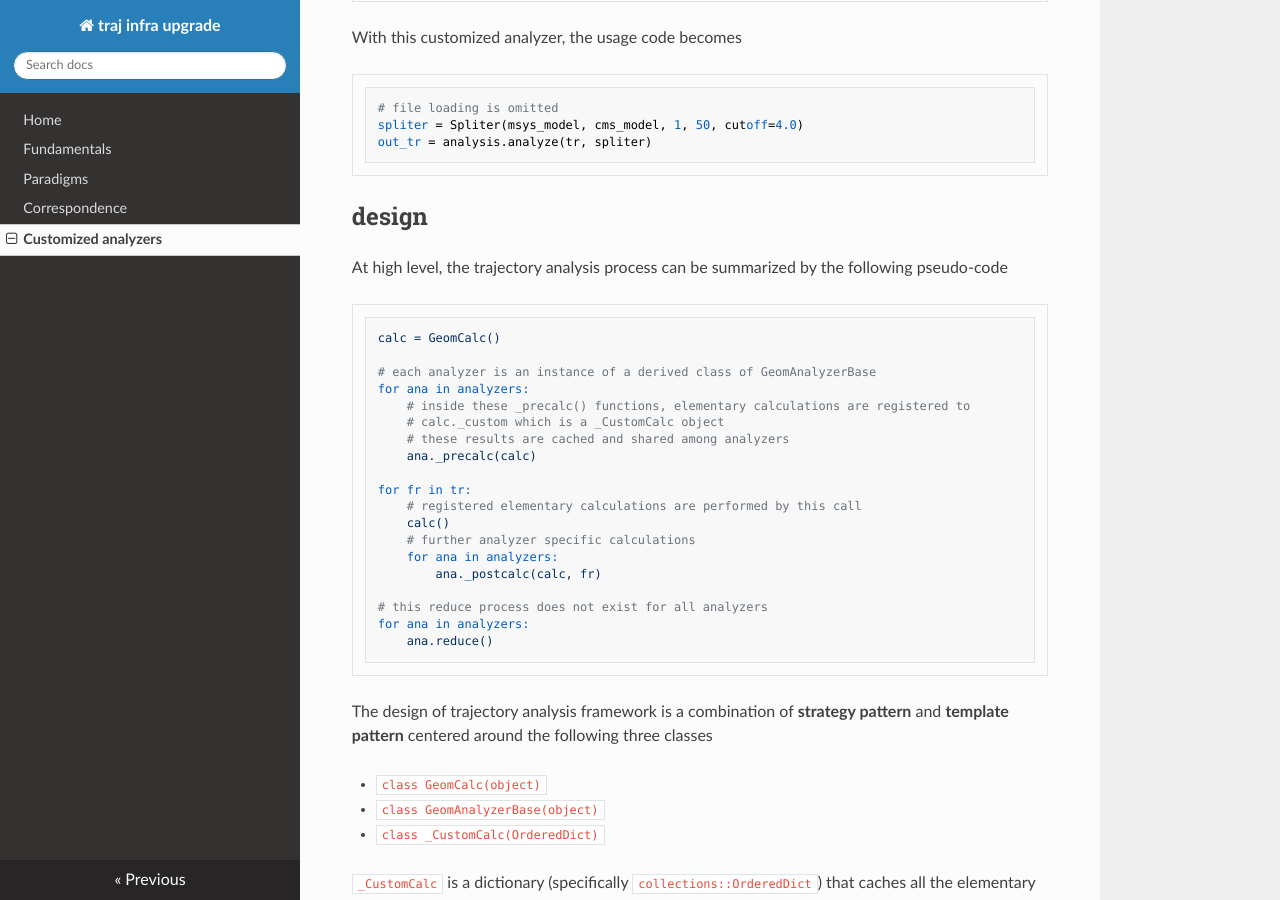
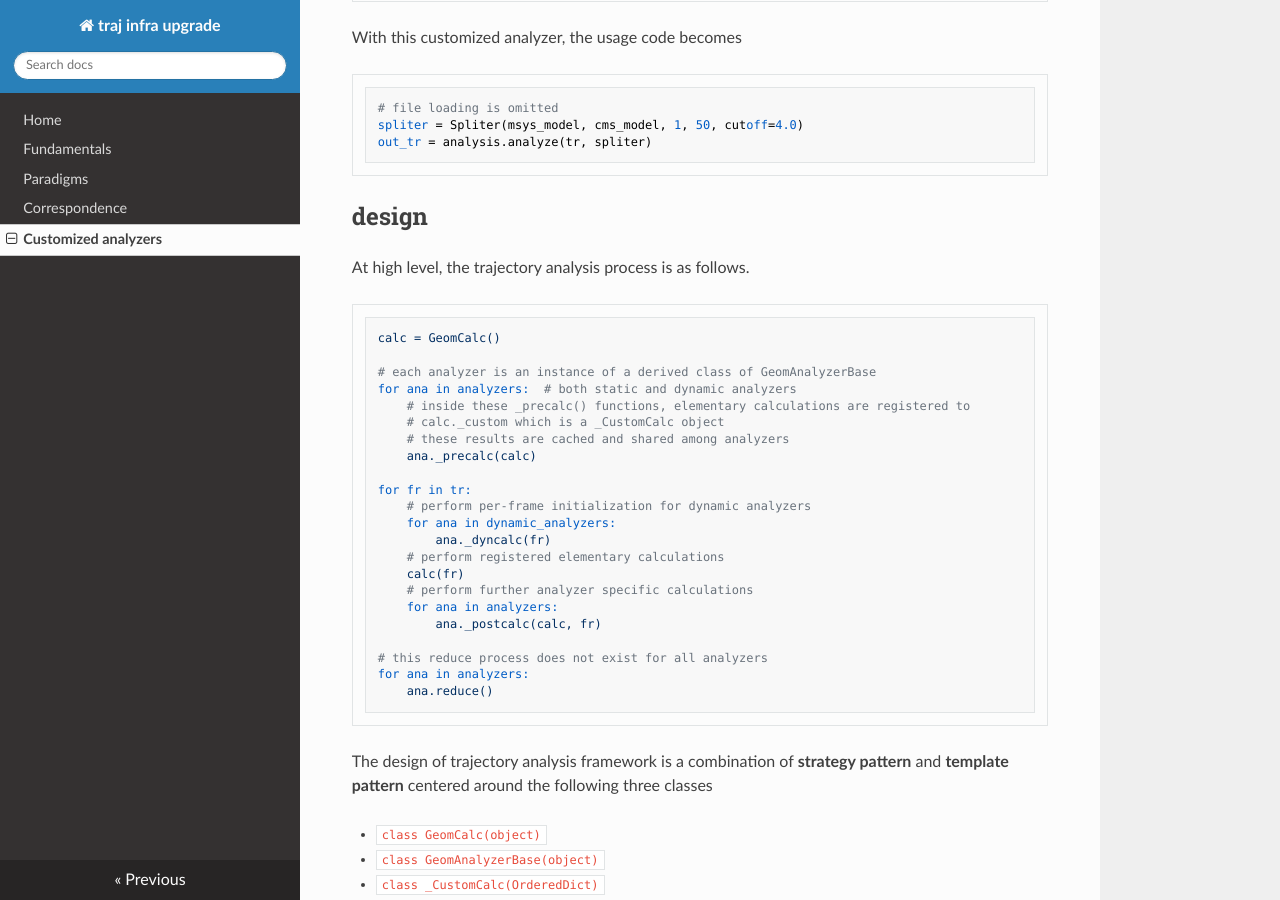
Before and after one commit to nosarthur/traj-infra-upgrade, an MkDocs documentation site: the page built from docs/custom-analyzer.md, in a window 1280 px wide and 900 px high, scrolled down 840 px. Built offline with MkDocs 1.6.1, drawn with Linux system fonts in a browser that asks for light colours; nearby versions of some CDN libraries; old or Windows-style settings are respelled for this version of MkDocs; some of the changed text lies outside the part shown.

Commit message:
update 5.9.2018

````diff
--- a/docs/custom-analyzer.md
+++ b/docs/custom-analyzer.md
@@ -47,22 +47,25 @@ out_tr = analysis.analyze(tr, spliter)
 
 ## design
 
-At high level, the trajectory analysis process can be summarized by the following pseudo-code
+At high level, the trajectory analysis process is as follows.
 
 ``` python
 calc = GeomCalc()
 
 # each analyzer is an instance of a derived class of GeomAnalyzerBase
-for ana in analyzers:
+for ana in analyzers:  # both static and dynamic analyzers
     # inside these _precalc() functions, elementary calculations are registered to
     # calc._custom which is a _CustomCalc object
     # these results are cached and shared among analyzers
     ana._precalc(calc)
 
 for fr in tr:
-    # registered elementary calculations are performed by this call
-    calc()
-    # further analyzer specific calculations
+    # perform per-frame initialization for dynamic analyzers
+    for ana in dynamic_analyzers:
+        ana._dyncalc(fr)
+    # perform registered elementary calculations
+    calc(fr)
+    # perform further analyzer specific calculations
     for ana in analyzers:
         ana._postcalc(calc, fr)
 
````
Also changed, not shown: other parts of docs/custom-analyzer.md (+1 -1 lines), README.md (+6 -0 lines).
